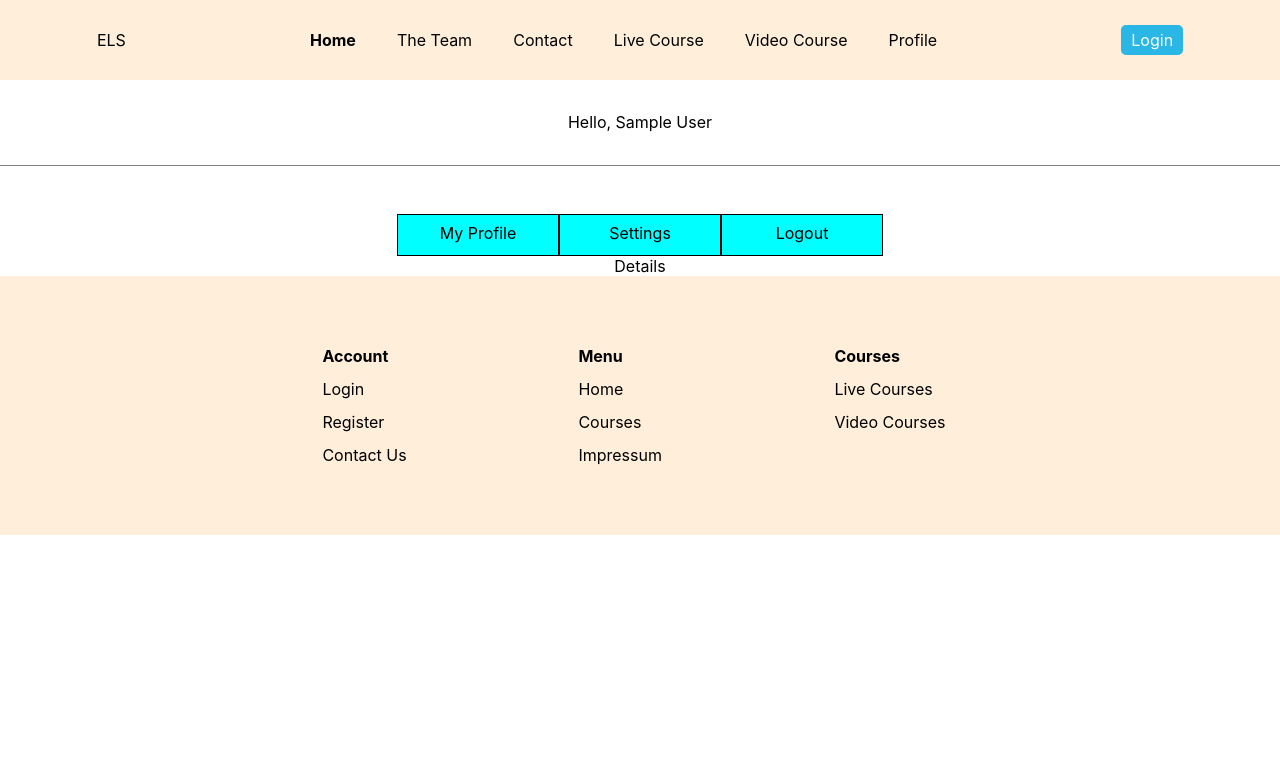
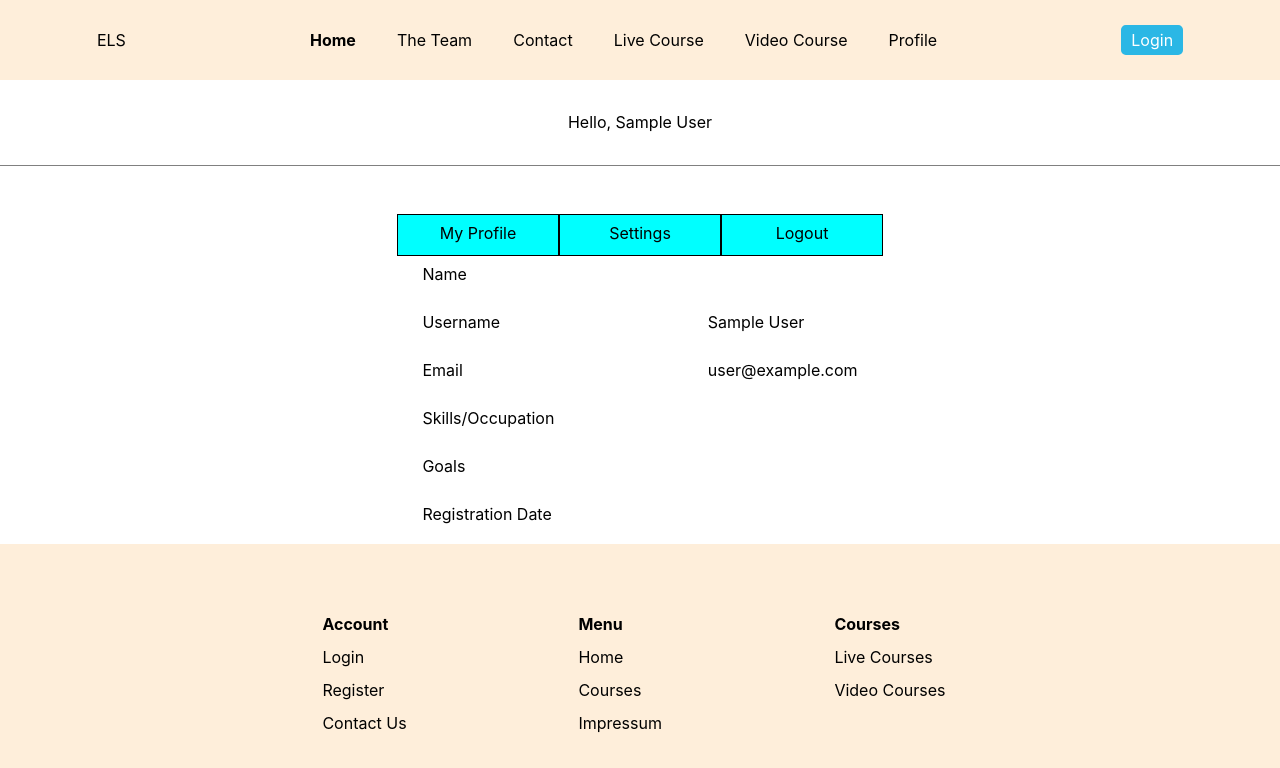
Before and after one commit to KristinaChausheva/softuni-react-exam, a React (Create React App) app: page /profile in a window 1280 px wide. Shown: the top 768 px of the page. Built offline with nearby package versions, Linux system fonts and the light colour scheme; no server answers; sample sign-in values are in the browser's storage.

Commit message:
profile page settings implementation

```diff
--- a/src/components/Details.jsx
+++ b/src/components/Details.jsx
@@ -1,7 +1,43 @@
-import React from "react"
+import { getAuth, updateProfile } from "firebase/auth"
+import { updateDoc, doc } from "firebase/firestore"
+import { db } from "../firebase.config"
+import { useEffect, useState } from "react"
+
+import styles from "./Details.module.css"
 
 function Details() {
-  return <div>Details</div>
+  const auth = getAuth()
+
+  const [formData, setFormData] = useState({
+    userName: auth.currentUser.displayName,
+    name: auth.currentUser.name,
+    email: auth.currentUser.email,
+    skills: auth.currentUser.skills,
+    goals: auth.currentUser.goals,
+    timestamp: auth.currentUser.metadata.creationTime,
+  })
+
+  const { userName, name, email, skills, goals, timestamp } = formData
+  return (
+    <div className={styles.container}>
+      <div className={styles.left}>
+        <span className={styles.span}>Name</span>
+        <span className={styles.span}>Username</span>
+        <span className={styles.span}>Email</span>
+        <span className={styles.span}>Skills/Occupation</span>
+        <span className={styles.span}>Goals</span>
+        <span className={styles.span}>Registration Date</span>
+      </div>
+      <div className={styles.left}>
+        <span className={styles.span}>{name}</span>
+        <span className={styles.span}>{userName}</span>
+        <span className={styles.span}>{email}</span>
+        <span className={styles.span}>{skills}</span>
+        <span className={styles.span}>{goals}</span>
+        <span className={styles.span}>{timestamp}</span>
+      </div>
+    </div>
+  )
 }
 
 export default Details
--- /dev/null
+++ b/src/components/Details.module.css
@@ -0,0 +1,17 @@
+.container {
+  display: flex;
+  flex-direction: row;
+  justify-content: space-between;
+  width: 34vw;
+}
+
+.left,
+.right {
+  display: flex;
+  flex-direction: column;
+}
+
+.span {
+  margin: 0.5em 0;
+  min-height: 2em;
+}
--- a/src/components/Settings.jsx
+++ b/src/components/Settings.jsx
@@ -11,21 +11,29 @@ function Settings() {
   const auth = getAuth()
   const [changeDetails, setChangeDetails] = useState(false)
   const [formData, setFormData] = useState({
-    name: auth.currentUser.displayName,
+    userName: auth.currentUser.displayName,
+    name: "",
     email: auth.currentUser.email,
+    skills: [],
+    goals: [],
+    timestamp: auth.currentUser.metadata.creationTime,
   })
 
-  const { name, email, timestamp } = formData
+  const { userName, name, email, skills, goals, timestamp } = formData
+
+  console.log(auth.currentUser.displayName)
 
   const onSubmit = async () => {
     try {
-      if (auth.currentUser.displayName !== name) {
+      if (auth.currentUser.displayName !== userName) {
         await updateProfile(auth.currentUser, {
-          displayName: name,
+          displayName: userName,
         })
-
+        console.log("here")
         const userRef = doc(db, "users", auth.currentUser.uid)
-        await updateDoc(userRef, { name })
+        await updateDoc(userRef, { ...formData })
+        console.log("here1")
+        toast.done()
       }
     } catch (error) {
       toast.error("Could not update profile details")
@@ -39,39 +47,54 @@ function Settings() {
     }))
   }
 
+  console.log(formData)
+
   return (
     <div>
-      Settings
-      <main>
-        <div className={styles.profileDetails}>
-          <p
-            onClick={() => {
-              changeDetails && onSubmit()
-              setChangeDetails((prevState) => !prevState)
-            }}
-          >
-            {changeDetails ? "Done" : "Change Personal Details"}
-          </p>
-        </div>
+      <div className={styles.profileCard}>
+        <input
+          type="text"
+          id="userName"
+          placeholder="Username"
+          //   disabled={!changeDetails}
+          value={userName}
+          onChange={onChange}
+        />
 
-        <div className="profileCard">
         <input
           type="text"
           id="name"
-            disabled={!changeDetails}
+          placeholder="name"
+          //   disabled={!changeDetails}
           value={name}
           onChange={onChange}
         />
 
-          {/* <input
-            type="text"
+        <input
+          type="email"
           id="email"
-            disabled={!changeDetails}
+          placeholder="Email"
+          disabled
           value={email}
           onChange={onChange}
-          /> */}
+        />
+        <input
+          type="text"
+          id="skills"
+          placeholder="Skills"
+          value={skills}
+          onChange={onChange}
+        />
+        <input
+          type="text"
+          id="goals"
+          placeholder="Goals"
+          value={goals}
+          onChange={onChange}
+        />
       </div>
-      </main>
+
+      <div onClick={onSubmit}>Change settings</div>
     </div>
   )
 }
--- a/src/components/Settings.module.css
+++ b/src/components/Settings.module.css
@@ -0,0 +1,4 @@
+.profileCard {
+  display: flex;
+  flex-direction: column;
+}
--- a/src/pages/Profile.jsx
+++ b/src/pages/Profile.jsx
@@ -14,54 +14,33 @@ import Settings from "../components/Settings"
 function Profile() {
   const auth = getAuth()
   const navigate = useNavigate()
-  const [changeDetails, setChangeDetails] = useState(false)
+  // const [changeDetails, setChangeDetails] = useState(false)
   const [showDetails, setShowDetails] = useState(true)
   const [showSettings, setShowSettings] = useState(false)
-  const [formData, setFormData] = useState({
-    name: auth.currentUser.displayName,
-    email: auth.currentUser.email,
-  })
+  // const [formData, setFormData] = useState({
+  //   name: auth.currentUser.displayName,
+  //   email: auth.currentUser.email,
+  //   timestamp: auth.currentUser.metadata.creationTime,
+  // })
 
   // console.log(auth.currentUser)
   // console.log(auth.currentUser.metadata.creationTime)
 
-  const { name, email } = formData
+  const userName = auth.currentUser.displayName
 
   const onLogout = () => {
     auth.signOut()
     navigate("/")
   }
 
-  // const onSubmit = async () => {
-  //   try {
-  //     if (auth.currentUser.displayName !== name) {
-  //       await updateProfile(auth.currentUser, {
-  //         displayName: name,
-  //       })
-
-  //       const userRef = doc(db, "users", auth.currentUser.uid)
-  //       await updateDoc(userRef, { name })
-  //     }
-  //   } catch (error) {
-  //     toast.error("Could not update profile details")
-  //   }
-  // }
-
-  // const onChange = (e) => {
-  //   setFormData((prevState) => ({
-  //     ...prevState,
-  //     [e.target.id]: e.target.value,
-  //   }))
-  // }
-
-  const onDetails = (prevState) => {
+  const onDetails = () => {
     if (!showDetails) {
       setShowDetails((prevState) => !prevState)
       setShowSettings((prevState) => !prevState)
     }
   }
 
-  const onSettings = (prevState) => {
+  const onSettings = () => {
     if (!showSettings) {
       setShowSettings((prevState) => !prevState)
       setShowDetails((prevState) => !prevState)
@@ -70,7 +49,7 @@ function Profile() {
 
   return (
     <div className={styles.profile}>
-      <div className={styles.greet}>Hello, {name}</div>
+      <div className={styles.greet}>Hello, {userName}</div>
       <div className={styles.div}></div>
       <div className={styles.btns}>
         <div onClick={onDetails} className={styles.details}>
```
Lines whose indentation alone changed are shown as unchanged.
